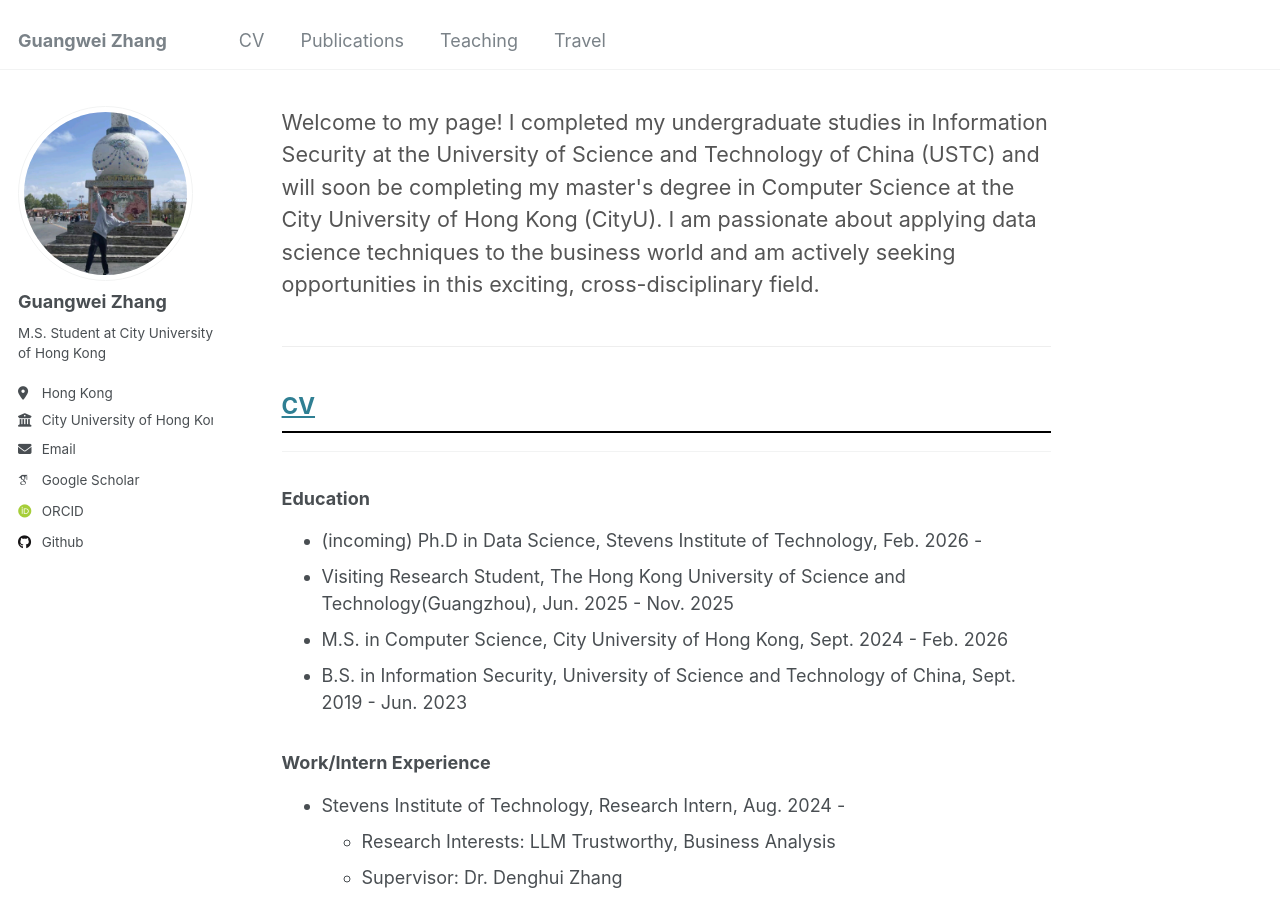
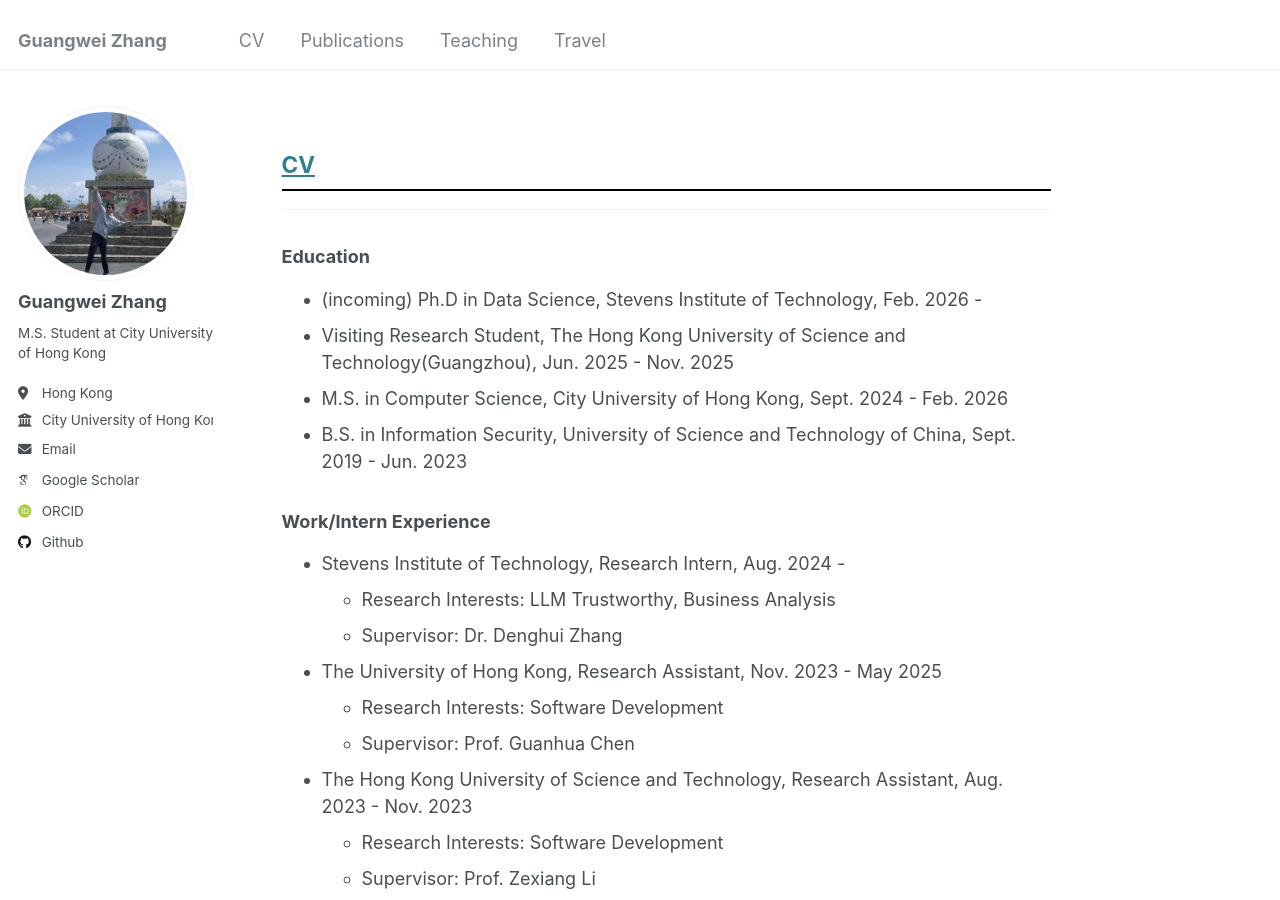
Before and after one commit to changhu73/changhu73.github.io, a Jekyll site: the page built from index.md, in a window 1280 px wide and 900 px high. Built offline with Jekyll 4.4.1, drawn with Linux system fonts in a browser that asks for light colours; some web fonts are replaced.

Commit message:
Update index.md

```diff
--- a/index.md
+++ b/index.md
@@ -4,13 +4,17 @@
 ---
 
 
-<div class="welcome-section" style="margin-bottom: 2em; padding-bottom: 1em; border-bottom: 1px solid #eee;">
+<!-- <div class="welcome-section" style="margin-bottom: 2em; padding-bottom: 1em; border-bottom: 1px solid #eee;">
 
 
-  <p style="font-size: 1.2em; color: #555; margin-top: 0;">Welcome to my page! I completed my undergraduate studies in Information Security at the University of Science and Technology of China (USTC) and will soon be completing my master's degree in Computer Science at the City University of Hong Kong (CityU). I am passionate about applying data science techniques to the business world and am actively seeking opportunities in this exciting, cross-disciplinary field.</p>
+  <p style="font-size: 1.2em; color: #555; margin-top: 0;">
+  Welcome to my page!
+  I completed my undergraduate studies in Information Security at the University of Science and Technology of China (USTC) and will soon be completing my master's degree in Computer Science at the City University of Hong Kong (CityU).
+  I am passionate about applying data science techniques to the business world and am actively seeking opportunities in this exciting, cross-disciplinary field.
+  </p>
 
 
-</div>
+</div> -->
 
 
 
```
